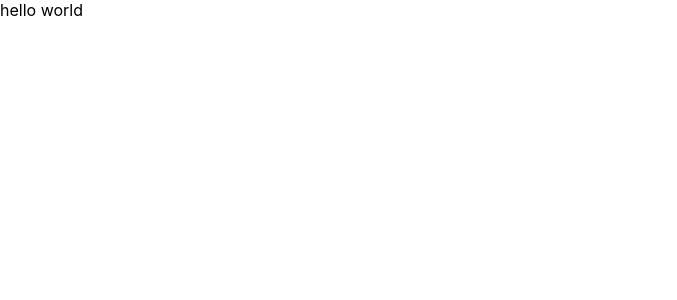
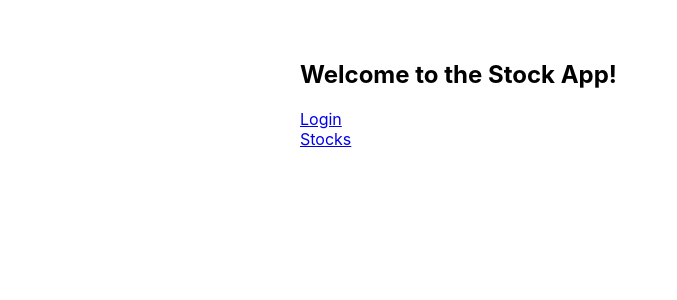
Before and after one commit to bryanyee/stock-app, a JavaScript app: page / in a window 1280 px wide. Shown: the top 300 px of the page, without its empty margins (0-677 px from the left). Built offline with nearby package versions, Linux system fonts and the light colour scheme.

Commit message:
Create routes & skeleton structure of app

```diff
--- a/package.json
+++ b/package.json
@@ -6,7 +6,7 @@
     "react": "^17.0.2",
     "react-dom": "^17.0.2",
     "react-query": "^3.34.12",
-    "react-router": "^6.2.1",
+    "react-router-dom": "^6.2.1",
     "react-scripts": "5.0.0"
   },
   "scripts": {
--- a/src/App.css
+++ /dev/null
@@ -1,3 +0,0 @@
-.App {
-  /* text-align: center; */
-}
--- a/src/App.js
+++ b/src/App.js
@@ -1,10 +1,8 @@
-import './App.css';
+import AppRoutes from './AppRoutes';
 
 function App() {
   return (
-    <div className="App">
-      hello world
-    </div>
+    <AppRoutes />
   );
 }
 
--- /dev/null
+++ b/src/AppRoutes.js
@@ -0,0 +1,26 @@
+import { BrowserRouter, Routes, Route, Outlet } from "react-router-dom";
+
+import Home from './Home';
+import Layout from './Layout';
+import Login from './Login';
+import StockList from './StockList';
+import StockDetails from './StockDetails';
+
+function AppRoutes() {
+  return (
+    <BrowserRouter>
+      <Routes>
+        <Route path="/" element={<Layout />}>
+          <Route index element={<Home />} />
+          <Route path="login" element={<Login />} />
+          <Route path="stocks" element={<Outlet />}>
+            <Route index element={<StockList />} />
+            <Route path=":ticker" element={<StockDetails />} />
+          </Route>
+        </Route>
+      </Routes>
+    </BrowserRouter>
+  );
+}
+
+export default AppRoutes;
--- /dev/null
+++ b/src/Home.css
@@ -0,0 +1,4 @@
+.link {
+  display: block;
+  height: 20px;
+}
--- /dev/null
+++ b/src/Home.js
@@ -0,0 +1,15 @@
+import { Link } from "react-router-dom";
+
+import './Home.css';
+
+function Home() {
+  return (
+    <div>
+      <h2>Welcome to the Stock App!</h2>
+      <Link to="login" className="link">Login</Link>
+      <Link to="stocks" className="link">Stocks</Link>
+    </div>
+  )
+}
+
+export default Home;
--- /dev/null
+++ b/src/Layout.css
@@ -0,0 +1,16 @@
+.wrapper {
+  position: absolute;
+  top: 0;
+  bottom: 0;
+  left: 0;
+  right: 0;
+  text-align: center;
+}
+
+.container {
+  display: inline-block;
+  margin-top: 40px;
+  margin-bottom: 20px;
+  width: 680px;
+  text-align: left;
+}
--- /dev/null
+++ b/src/Layout.js
@@ -0,0 +1,15 @@
+import { Outlet } from 'react-router-dom';
+
+import './Layout.css'
+
+function Layout() {
+  return (
+    <div className="wrapper">
+      <div className="container">
+        <Outlet />
+      </div>
+    </div>
+  );
+}
+
+export default Layout;
--- /dev/null
+++ b/src/Login.js
@@ -0,0 +1,7 @@
+function Login() {
+  return (
+    <div>Login</div>
+  )
+}
+
+export default Login;
--- /dev/null
+++ b/src/StockDetails.js
@@ -0,0 +1,7 @@
+function StockDetails() {
+  return (
+    <div>StockDetails</div>
+  )
+}
+
+export default StockDetails;
--- /dev/null
+++ b/src/StockList.js
@@ -0,0 +1,7 @@
+function StockList() {
+  return (
+    <div>StockList</div>
+  )
+}
+
+export default StockList;
--- a/src/index.js
+++ b/src/index.js
@@ -1,11 +1,9 @@
-import React from 'react';
 import ReactDOM from 'react-dom';
+
 import './index.css';
 import App from './App';
 
 ReactDOM.render(
-  <React.StrictMode>
-    <App />
-  </React.StrictMode>,
+  <App />,
   document.getElementById('root')
 );
```
Also changed, not shown: 2 other files (tests, documents, lock files or other folders).
